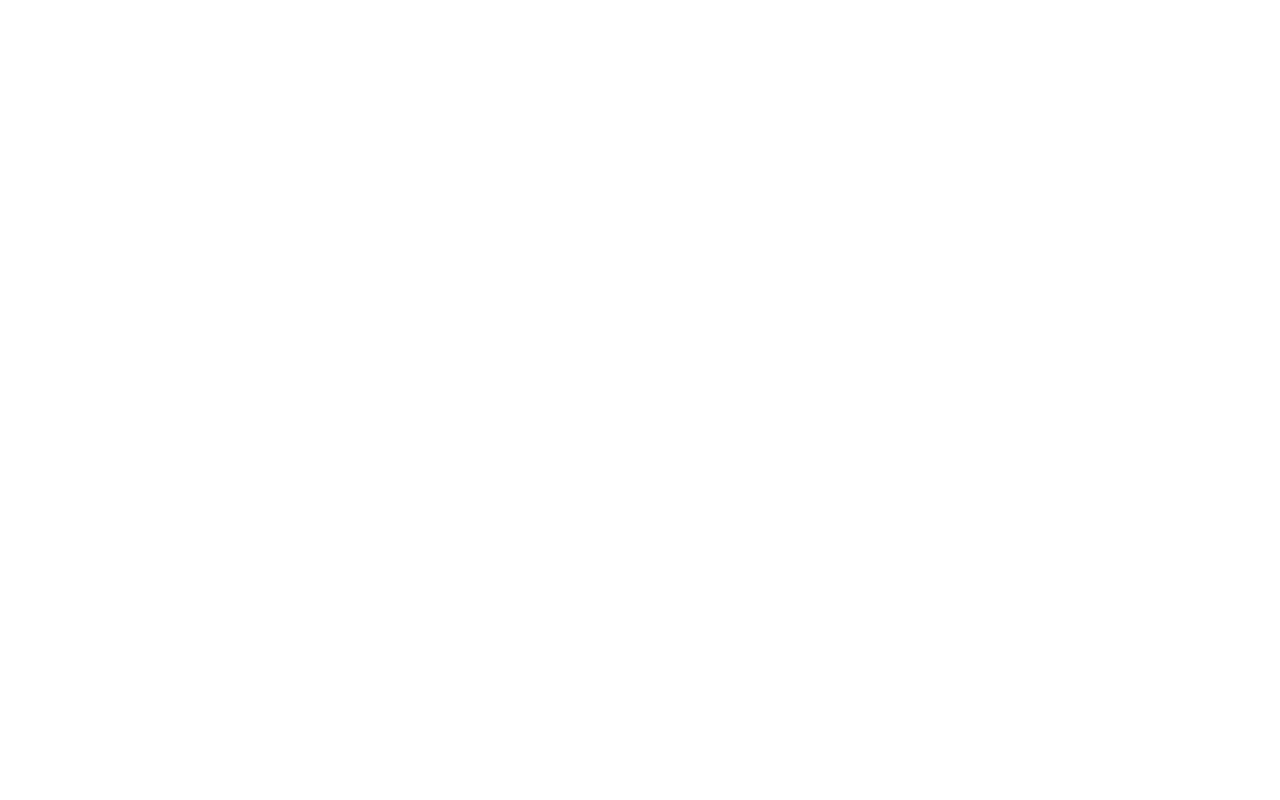
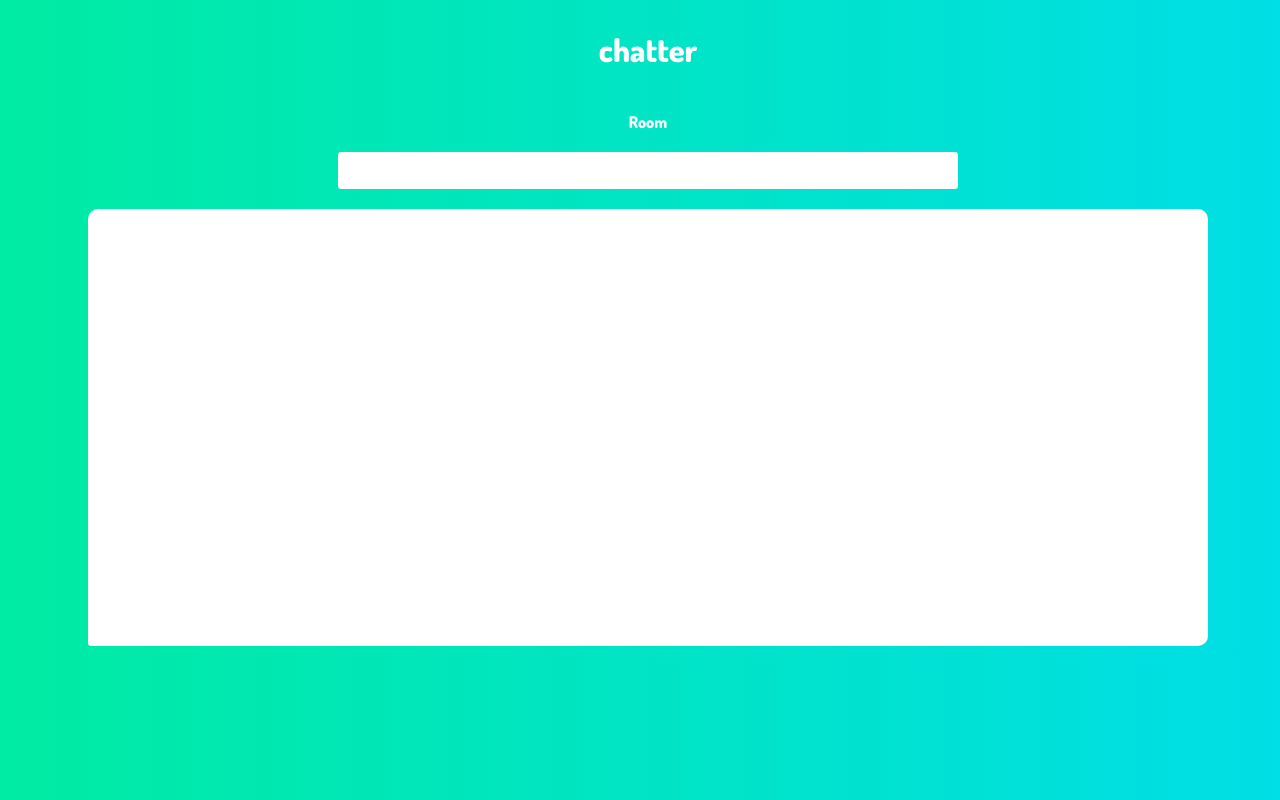
Before and after one commit to JonasStjerne/chatter, a plain HTML site: page index.html in a window 1280 px wide. Drawn offline with Linux system fonts and the light colour scheme.

Commit message:
html css

```diff
--- a/index.html
+++ b/index.html
@@ -1 +1,25 @@
-<!-- test -->
+<!DOCTYPE html>
+
+<html lang="en">
+    <head>
+        <meta name="viewport" content="width=device-width, initial-scale=1">
+        <link rel="stylesheet" href="./style.css">
+        <link rel="preconnect" href="https://fonts.googleapis.com">
+        <link rel="preconnect" href="https://fonts.gstatic.com" crossorigin>
+        <link href="https://fonts.googleapis.com/css2?family=Dosis:wght@800&display=swap" rel="stylesheet">
+    </head>
+    <body>
+        <div id="contentDiv">
+            <h1>chatter</h1>
+            <label for="room">Room</label>
+            <input id="room" type="text">
+            <div id="chatDiv">
+                <div id="messages">
+
+                </div>
+                <input type="text">
+            </div>
+        </div>
+
+    </body>
+</html>
--- /dev/null
+++ b/style.css
@@ -0,0 +1,54 @@
+:root {
+    --gradient: linear-gradient(to right, #00EBA3,  #00DEE6);
+}
+
+* {
+    font-family: 'Dosis', sans-serif;
+    color: white;
+}
+
+body {
+    min-height: 100%;
+    width: 100%;
+    background: var(--gradient);
+}
+
+#contentDiv {
+    display: flex;
+    flex-direction: column;
+    align-items: center;
+    justify-content: center;
+    margin: 0 10vh;
+    gap: 20px;
+}
+
+input {
+    background-color: white;
+    border-radius: 3px;
+    border: none;
+    padding: 10px 30px;
+}
+
+input:focus {
+    outline: none;
+}
+
+#room {
+    width: 50%;
+    min-width: 200px;
+}
+
+#chatDiv {
+    background-color: white;
+    border-radius: 10px;
+    width: 100%;
+}
+
+#messages {
+    width: 100%;
+    min-height: 400px;
+}
+
+#input {
+    background-color: #EFEFEF;
+}
```
